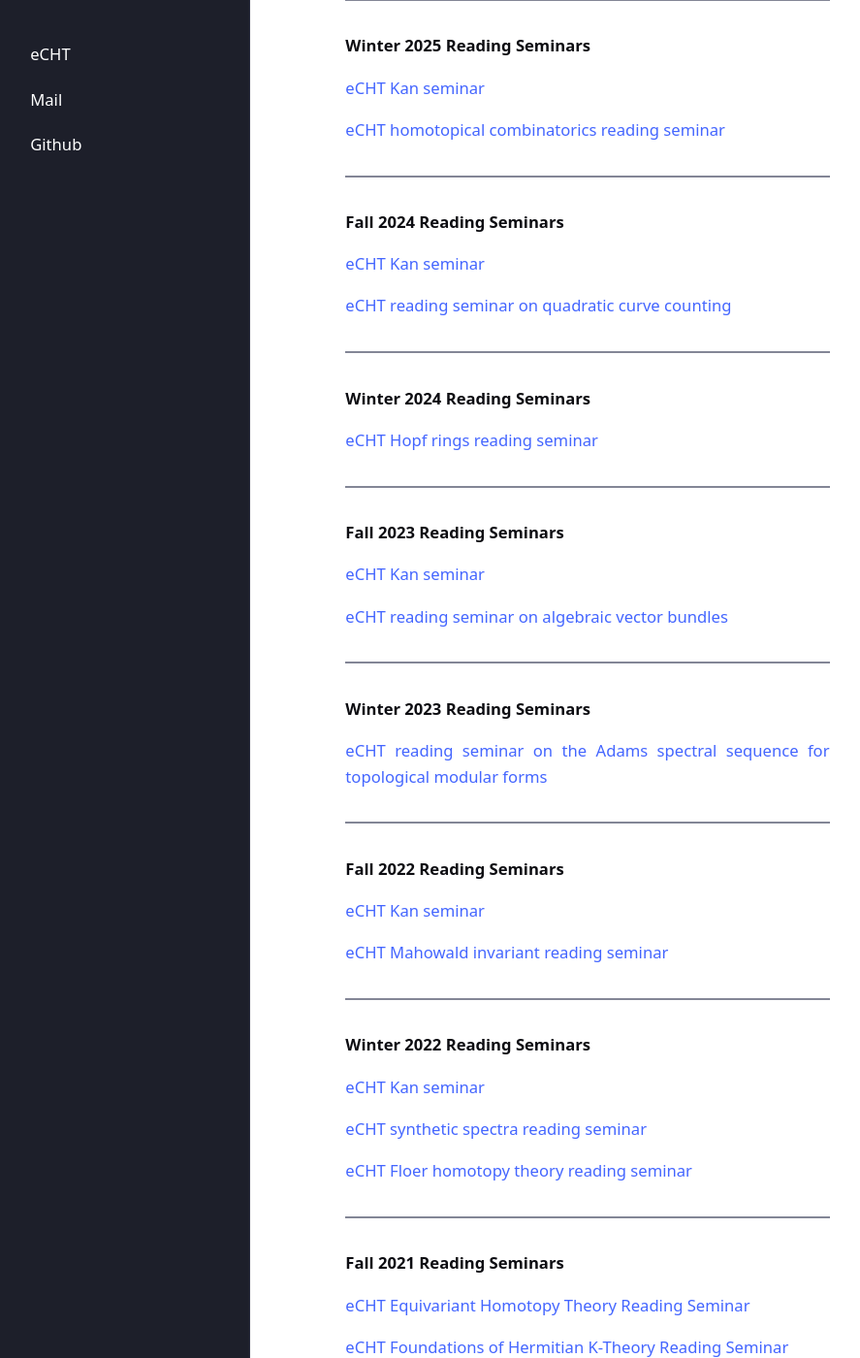
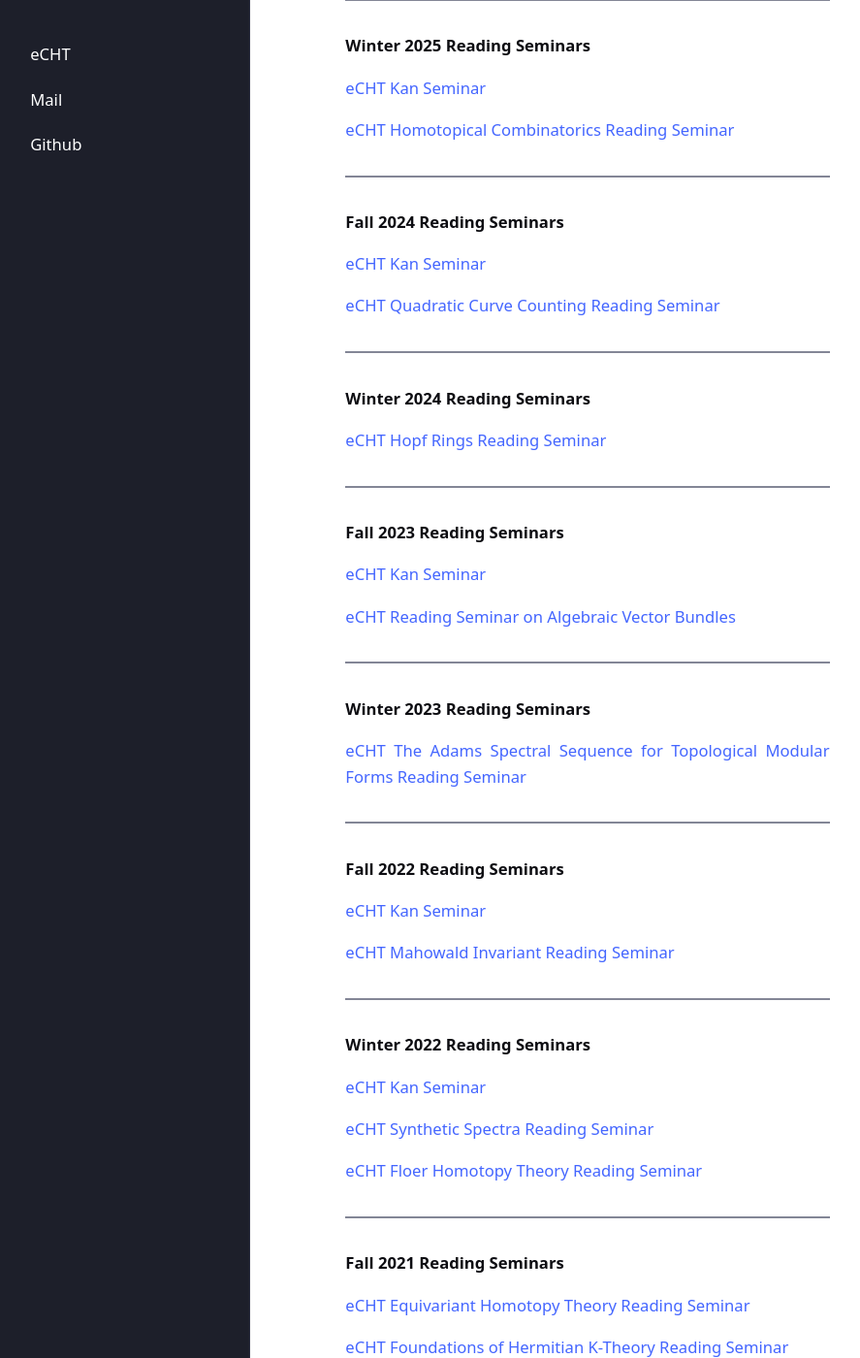
Before and after one commit to eCHTorc/eCHTorc.github.io, a Jekyll site: the page built from echt-reading-seminars.html, in a window 1280 px wide and 1400 px high, scrolled down 750 px. Shown: the whole window at 97% size, without its empty margins (43-930 px from the left). Built offline with Jekyll 4.4.1, drawn with Linux system fonts in a browser that asks for light colours; some of the changed text lies outside the part shown.

```diff
--- a/echt-reading-seminars.html
+++ b/echt-reading-seminars.html
@@ -23,91 +23,91 @@ Please subscribe to our <a href="https://lists.wayne.edu/cgi-bin/wa?SUBED1=ECHT&
 <strong> Winter 2026 Reading Seminars </strong>
 
 <p>
-<a href="https://echtorc.github.io/reading-seminar-on-group-actions-on-exotic-spheres-winter-26/"> eCHT reading seminar on group actions on exotic spheres </a>
+<a href="https://echtorc.github.io/reading-seminar-on-group-actions-on-exotic-spheres-winter-26/"> eCHT Group Actions on Exotic Spheres Reading Seminar </a>
 </p>
 
 <hr>
 <strong> Fall 2025 Reading Seminars </strong>
 
 <p>
-<a href="https://echtorc.github.io/kan-seminar-fall-25/"> eCHT Kan seminar </a>
+<a href="https://echtorc.github.io/kan-seminar-fall-25/"> eCHT Kan Seminar </a>
 </p>
 
 <p>
-<a href="https://echtorc.github.io/reading-seminar-on-secondary-steenrod-algebra-fall-25/"> eCHT secondary Steenrod algebra reading seminar </a>
+<a href="https://echtorc.github.io/reading-seminar-on-secondary-steenrod-algebra-fall-25/"> eCHT Secondary Steenrod Algebra Reading Seminar </a>
 </p>
 
 <hr>
 <strong> Winter 2025 Reading Seminars </strong>
 
 <p>
-<a href="https://echtorc.github.io/kan-seminar-winter-25/"> eCHT Kan seminar </a>
+<a href="https://echtorc.github.io/kan-seminar-winter-25/"> eCHT Kan Seminar </a>
 </p>
 
 <p>
-<a href="https://echtorc.github.io/reading-seminar-on-homotopical-combinatorics-winter-25/"> eCHT homotopical combinatorics reading seminar </a>
+<a href="https://echtorc.github.io/reading-seminar-on-homotopical-combinatorics-winter-25/"> eCHT Homotopical Combinatorics Reading Seminar </a>
 </p>
 
 <hr>
 <strong> Fall 2024 Reading Seminars </strong>
 
 <p>
-<a href="https://echtorc.github.io/kan-seminar-fall-24/"> eCHT Kan seminar </a>
+<a href="https://echtorc.github.io/kan-seminar-fall-24/"> eCHT Kan Seminar </a>
 </p>
 
 <p>
-<a href="https://echtorc.github.io/reading-seminar-on-quadratic-curve-counting-fall-24/"> eCHT reading seminar on quadratic curve counting </a>
+<a href="https://echtorc.github.io/reading-seminar-on-quadratic-curve-counting-fall-24/"> eCHT Quadratic Curve Counting Reading Seminar </a>
 </p>
 
 <hr>
 <strong> Winter 2024 Reading Seminars </strong>
 
 <p>
-<a href="https://echtorc.github.io/reading-seminar-on-hopf-rings-winter-24/"> eCHT Hopf rings reading seminar </a>
+<a href="https://echtorc.github.io/reading-seminar-on-hopf-rings-winter-24/"> eCHT Hopf Rings Reading Seminar </a>
 </p>
 
 <hr>
 <strong> Fall 2023 Reading Seminars </strong>
 
 <p>
-<a href="https://echtorc.github.io/kan-seminar-fall-23/"> eCHT Kan seminar </a>
+<a href="https://echtorc.github.io/kan-seminar-fall-23/"> eCHT Kan Seminar </a>
 </p>
 
 <p>
-<a href="https://echtorc.github.io/reading-seminar-on-algebraic-vector-bundles-fall-23/"> eCHT reading seminar on algebraic vector bundles </a>
+<a href="https://echtorc.github.io/reading-seminar-on-algebraic-vector-bundles-fall-23/"> eCHT Reading Seminar on Algebraic Vector Bundles </a>
 </p>
 
 <hr>
 <strong> Winter 2023 Reading Seminars </strong>
 
 <p>
-<a href="https://echtorc.github.io/reading-seminar-on-adams-spectral-sequence-for-topological-modular-forms-winter-23/"> eCHT reading seminar on the Adams spectral sequence for topological modular forms </a>
+<a href="https://echtorc.github.io/reading-seminar-on-adams-spectral-sequence-for-topological-modular-forms-winter-23/"> eCHT The Adams Spectral Sequence for Topological Modular Forms Reading Seminar </a>
 </p>
 
 <hr>
 <strong> Fall 2022 Reading Seminars </strong>
 
 <p>
-<a href="https://echtorc.github.io/kan-seminar-fall-22/"> eCHT Kan seminar </a>
+<a href="https://echtorc.github.io/kan-seminar-fall-22/"> eCHT Kan Seminar </a>
 </p>
 
 <p>
-<a href="https://echtorc.github.io/reading-seminar-on-mahowald-invariant-fall-22/"> eCHT Mahowald invariant reading seminar </a>
+<a href="https://echtorc.github.io/reading-seminar-on-mahowald-invariant-fall-22/"> eCHT Mahowald Invariant Reading Seminar </a>
 </p>
 
 <hr>
 <strong> Winter 2022 Reading Seminars </strong>
 
 <p>
-<a href="https://echtorc.github.io/kan-seminar-winter-22/"> eCHT Kan seminar </a>
+<a href="https://echtorc.github.io/kan-seminar-winter-22/"> eCHT Kan Seminar </a>
 </p>
 
 <p>
-<a href="https://echtorc.github.io/reading-seminar-on-synthetic-spectra-winter-22/"> eCHT synthetic spectra reading seminar </a>
+<a href="https://echtorc.github.io/reading-seminar-on-synthetic-spectra-winter-22/"> eCHT Synthetic Spectra Reading Seminar </a>
 </p>
 
 <p>
-<a href="https://echtorc.github.io/reading-seminar-on-floer-homotopy-theory-winter-22/"> eCHT Floer homotopy theory reading seminar </a>
+<a href="https://echtorc.github.io/reading-seminar-on-floer-homotopy-theory-winter-22/"> eCHT Floer Homotopy Theory Reading Seminar </a>
 </p>
 
 <hr>
@@ -137,7 +137,7 @@ Please subscribe to our <a href="https://lists.wayne.edu/cgi-bin/wa?SUBED1=ECHT&
 </p>
 
 <p>
-<a href="https://echtorc.github.io/kan-seminar-fall-20/"> eCHT Kan seminar </a>
+<a href="https://echtorc.github.io/kan-seminar-fall-20/"> eCHT Kan Seminar </a>
 </p>
 
 <p>
@@ -163,5 +163,5 @@ Please subscribe to our <a href="https://lists.wayne.edu/cgi-bin/wa?SUBED1=ECHT&
 <strong> Fall 2019 Reading Seminars </strong>
 
 <p>
-<a href="https://echtorc.github.io/kan-seminar-fall-19/"> eCHT Kan seminar </a>
+<a href="https://echtorc.github.io/kan-seminar-fall-19/"> eCHT Kan Seminar </a>
 </p>
```
